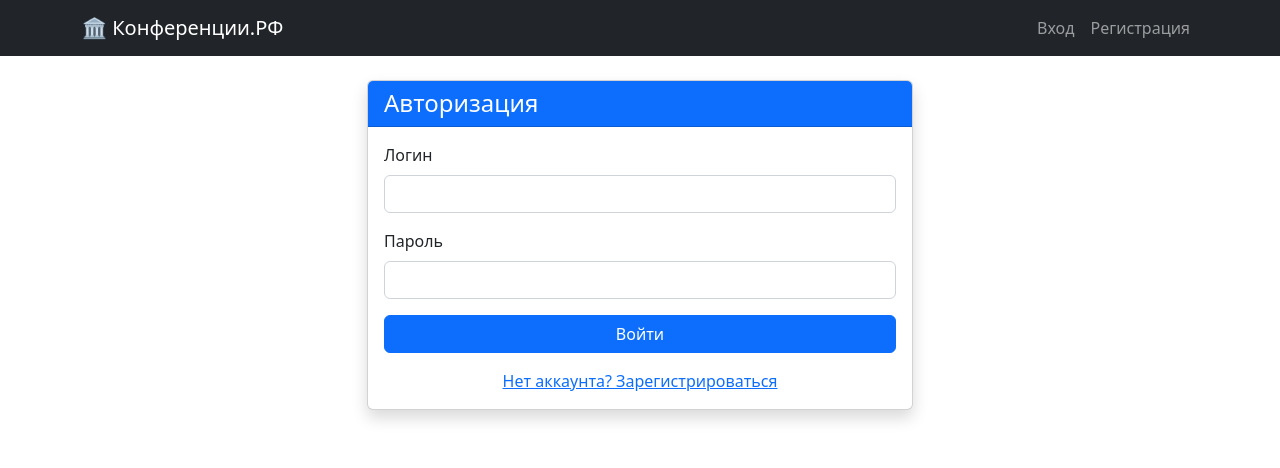
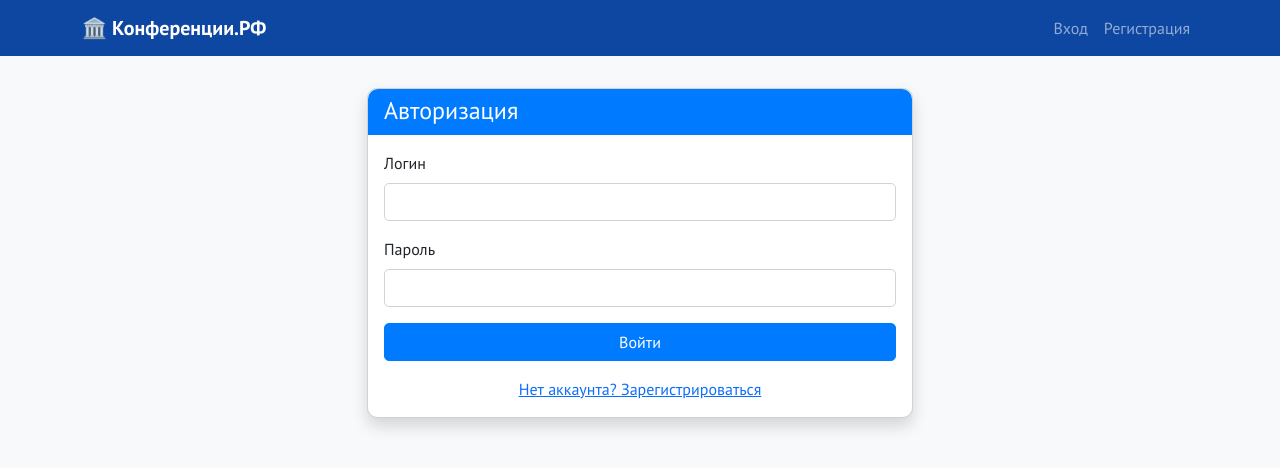
Before and after one commit to hdbsbshshs/Conference_portal, a Django app: page /users/login/ in a window 1280 px wide. Shown: the top 468 px of the page. Run offline with Django 5.2, Linux system fonts and the light colour scheme.

Commit message:
Исправлены цвета/шрифты по стилю, добавлено бургер-меню, исправлен перевод статусов, добавлена миграция статусов

```diff
--- a/Static/css/style.css
+++ b/Static/css/style.css
@@ -0,0 +1,93 @@
+:root {
+    --color-primary: #007bff;
+    --color-dark-blue: #0d47a1;
+    --color-gray: #6c757d;
+    --color-bg: #f8f9fa;
+    --color-highlight: #ffffff;
+}
+
+body {
+    background-color: var(--color-bg);
+    font-family: 'PT Sans', sans-serif;
+    font-size: 16px;
+}
+
+h1 {
+    font-family: 'PT Sans', sans-serif;
+    font-weight: 700;
+    font-size: 36px;
+}
+
+h2, h3 {
+    font-family: 'PT Sans', sans-serif;
+    font-weight: 700;
+}
+
+h2 { font-size: 24px; }
+h3 { font-size: 18px; }
+
+.form-text, small, .text-muted {
+    font-family: 'PT Sans', sans-serif;
+    font-size: 12px;
+    font-style: italic;
+}
+
+/* Навбар — темно-синий */
+.navbar {
+    background-color: var(--color-dark-blue) !important;
+}
+
+/* Основной акцентный цвет — голубой */
+.btn-primary, .bg-primary {
+    background-color: var(--color-primary) !important;
+    border-color: var(--color-primary) !important;
+}
+
+.btn-primary:hover {
+    background-color: var(--color-dark-blue) !important;
+    border-color: var(--color-dark-blue) !important;
+}
+
+/* Серый акцент */
+.badge.bg-secondary, .btn-secondary {
+    background-color: var(--color-gray) !important;
+}
+
+/* Карточки и таблицы — выделяющий белый цвет */
+.card, table {
+    background-color: var(--color-highlight);
+    border-radius: 10px;
+    box-shadow: 0 0 20px rgba(0,0,0,0.1);
+}
+
+.card-header {
+    border-radius: 10px 10px 0 0 !important;
+}
+
+.navbar-brand {
+    font-weight: bold;
+}
+
+.alert {
+    border-radius: 10px;
+}
+
+.btn {
+    border-radius: 5px;
+}
+
+table {
+    overflow: hidden;
+}
+
+.form-control, .form-select {
+    border-radius: 5px;
+}
+
+.badge {
+    padding: 5px 10px;
+}
+
+.mt-4 {
+    margin-top: 2rem !important;
+}
--- a/templates/base.html
+++ b/templates/base.html
@@ -5,6 +5,7 @@
     <meta name="viewport" content="width=device-width, initial-scale=1.0">
     <title>{% block title %}Конференции.РФ{% endblock %}</title>
     <link rel="stylesheet" href="https://cdn.jsdelivr.net/npm/bootstrap@5.2.3/dist/css/bootstrap.min.css">
+    <link href="https://fonts.googleapis.com/css2?family=PT+Sans:ital,wght@0,400;0,700;1,400;1,700&display=swap" rel="stylesheet">
     {% load static %}
     <link rel="stylesheet" href="{% static 'css/style.css' %}">
 </head>
@@ -12,6 +13,9 @@
     <nav class="navbar navbar-expand-lg navbar-dark bg-dark">
         <div class="container">
             <a class="navbar-brand" href="{% url 'bookings:booking_list' %}">🏛️ Конференции.РФ</a>
+            <button class="navbar-toggler" type="button" data-bs-toggle="collapse" data-bs-target="#navbarNav" aria-controls="navbarNav" aria-expanded="false" aria-label="Toggle navigation">
+                <span class="navbar-toggler-icon"></span>
+            </button>
             <div class="collapse navbar-collapse" id="navbarNav">
                 <ul class="navbar-nav me-auto">
                     {% if user.is_authenticated %}
```
Also changed, not shown: bookings/models.py (+4 -4 lines), bookings/migrations/0003_alter_booking_status.py (added), db.sqlite3, 1 other file.
